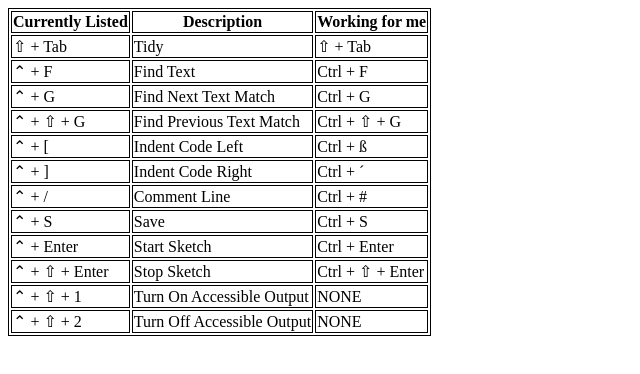
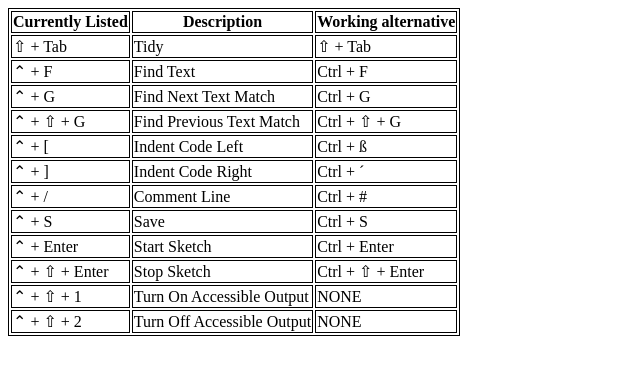
Before and after one commit to arathorn76/p5.js-cheat-sheets, a plain HTML site: page KeyboardShortcutsGerman.html in a window 1280 px wide. Shown: the whole page, without its empty margins (0-640 px from the left). Drawn offline with Linux system fonts and the light colour scheme.

Commit message:
Update KeyboardShortcutsGerman.html

```diff
--- a/KeyboardShortcutsGerman.html
+++ b/KeyboardShortcutsGerman.html
@@ -4,7 +4,9 @@
   <body>
     <table style = "border: thin solid; ">
       <tr>
-        <th style = "border: thin solid; ">Currently Listed</th>	<th style = "border: thin solid; ">Description</th>	<th style = "border: thin solid; ">Working for me</th>
+        <th style = "border: thin solid; ">Currently Listed</th>
+        <th style = "border: thin solid; ">Description</th>
+        <th style = "border: thin solid; ">Working alternative</th>
       </tr><tr>
       <td style = "border: thin solid; ">⇧ + Tab</td>
       <td style = "border: thin solid; ">Tidy</td>
```
